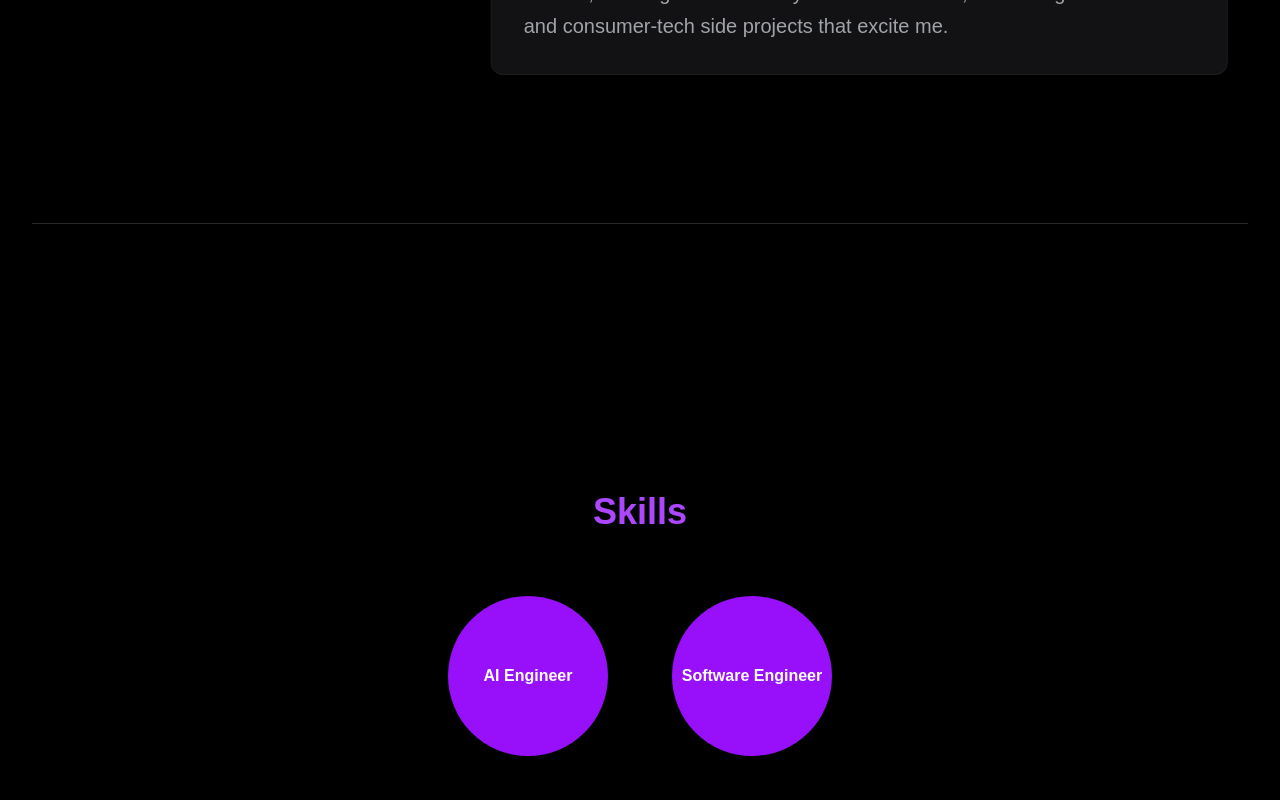
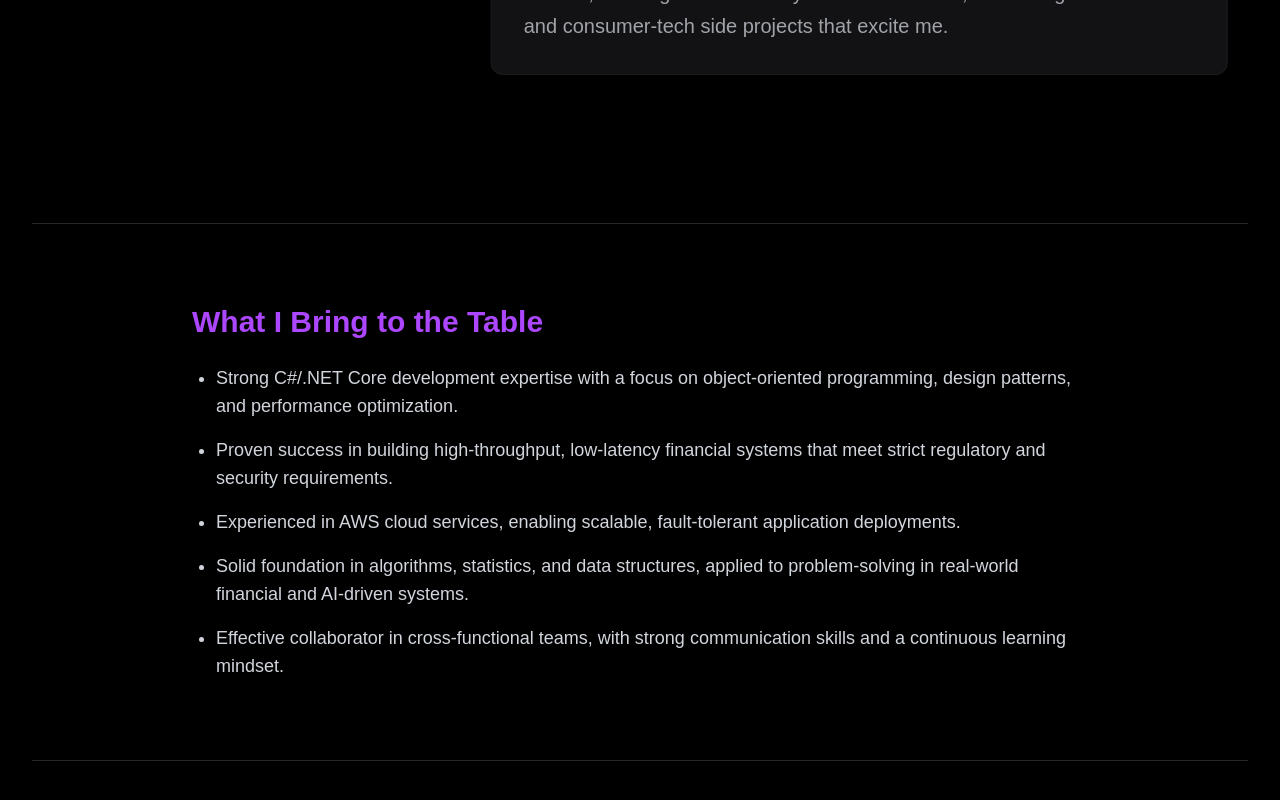
Before and after one commit to rajshekarm/personal-portfolio, a React (Vite) app: page / in a window 1280 px wide. Shown: the part 1408-2208 px from the top of the page. Built offline with nearby package versions, Linux system fonts and the light colour scheme.

Commit message:
modifying aboutt

```diff
--- a/src/App.tsx
+++ b/src/App.tsx
@@ -10,7 +10,7 @@ import { ThemeProvider } from './components/ThemeProvider'
 import About from './components/About'
 import Skills from './components/Skills'
 import Projects from './components/Projects'
-import InteractiveSkillMap from './components/InteractiveSkillMap'
+// import InteractiveSkillMap from './components/InteractiveSkillMap'
 import OrbitalSkills from './components/ObitalSkills'
 import { useState } from 'react';
 
--- a/src/components/About.tsx
+++ b/src/components/About.tsx
@@ -2,6 +2,8 @@ import { motion } from "framer-motion";
 
 export default function About() {
   return (
+    <>
+
     <section
       id="about"
       className="min-h-screen flex items-center justify-center bg-black text-white px-6 py-20 border-b border-zinc-800"
@@ -37,7 +39,7 @@ export default function About() {
 
           <p className="text-lg sm:text-xl leading-relaxed text-gray-300">
             I'm an AI Developer and Software Engineer with a passion for building intelligent systems.
-My work spans designing scalable backend architecture, building robust software systems, and applying deep learning and LLMs to real-world applications.
+            My work spans designing scalable backend architecture, building robust software systems, and applying deep learning and LLMs to real-world applications.
 
           </p>
 
@@ -53,6 +55,37 @@ My work spans designing scalable backend architecture, building robust software
           </p>
         </motion.div>
       </div>
+
+
+
     </section>
+
+        <section className="bg-black text-white px-6 py-20 border-b border-zinc-800">
+            <div className="max-w-4xl mx-auto text-left">
+              <h2 className="text-3xl font-bold mb-6 text-purple-500">What I Bring to the Table</h2>
+              <ul className="list-disc pl-6 text-gray-300 space-y-4 text-lg">
+                <li>
+                  Strong C#/.NET Core development expertise with a focus on object-oriented programming, design patterns, and performance optimization.
+                </li>
+                <li>
+                  Proven success in building high-throughput, low-latency financial systems that meet strict regulatory and security requirements.
+                </li>
+                <li>
+                  Experienced in AWS cloud services, enabling scalable, fault-tolerant application deployments.
+                </li>
+                <li>
+                  Solid foundation in algorithms, statistics, and data structures, applied to problem-solving in real-world financial and AI-driven systems.
+                </li>
+                <li>
+                  Effective collaborator in cross-functional teams, with strong communication skills and a continuous learning mindset.
+                </li>
+              </ul>
+            </div>
+          </section>
+
+
+
+    </>
+
   );
 }
```
